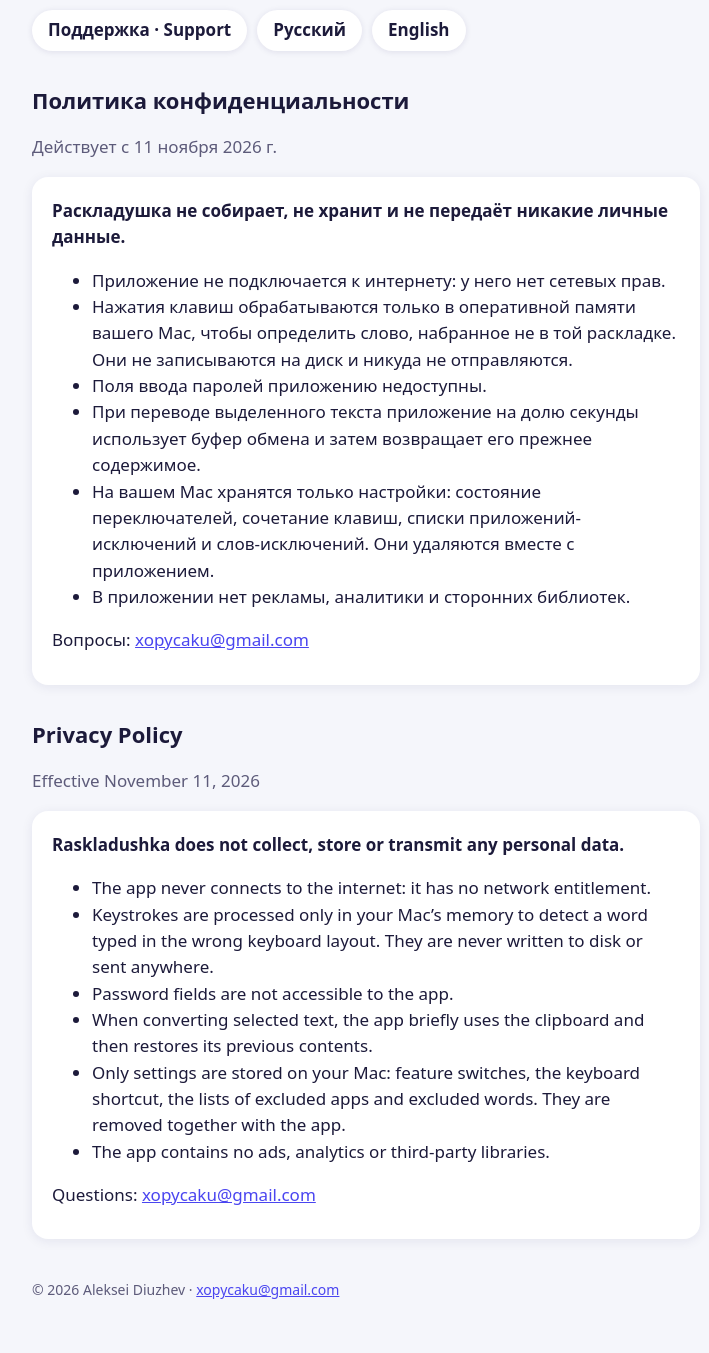
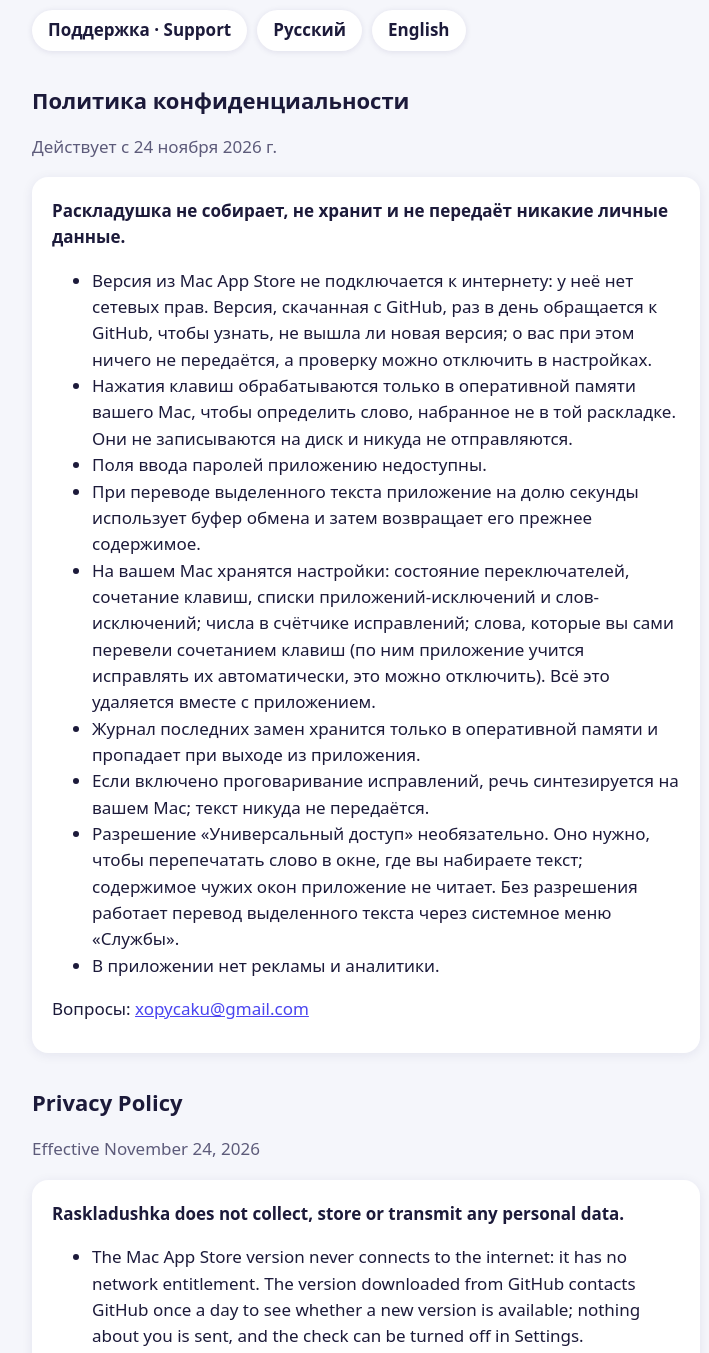
Before and after one commit to itbali/raskladushka-site, a plain HTML site: page privacy.html in a window 1280 px wide. Shown: the part 140-1493 px from the top of the page, without its empty margins (274-983 px from the left). Drawn offline with Linux system fonts and the light colour scheme.

Commit message:
Support and privacy pages for 1.3: optional permission, Services menu, accessibility
Co-Authored-By: Claude Fable 5.2 <noreply@anthropic.com>

```diff
--- a/privacy.html
+++ b/privacy.html
@@ -20,19 +20,29 @@
 
   <section id="ru">
     <h2>Политика конфиденциальности</h2>
-    <p class="muted">Действует с 11 ноября 2026 г.</p>
+    <p class="muted">Действует с 24 ноября 2026 г.</p>
     <div class="panel">
       <p><b>Раскладушка не собирает, не хранит и не передаёт никакие личные данные.</b></p>
       <ul>
-        <li>Приложение не подключается к интернету: у него нет сетевых прав.</li>
+        <li>Версия из Mac App Store не подключается к интернету: у неё нет сетевых прав. Версия, скачанная
+          с GitHub, раз в день обращается к GitHub, чтобы узнать, не вышла ли новая версия; о вас при этом
+          ничего не передаётся, а проверку можно отключить в настройках.</li>
         <li>Нажатия клавиш обрабатываются только в оперативной памяти вашего Mac, чтобы определить слово,
           набранное не в той раскладке. Они не записываются на диск и никуда не отправляются.</li>
         <li>Поля ввода паролей приложению недоступны.</li>
         <li>При переводе выделенного текста приложение на долю секунды использует буфер обмена и затем
           возвращает его прежнее содержимое.</li>
-        <li>На вашем Mac хранятся только настройки: состояние переключателей, сочетание клавиш, списки
-          приложений-исключений и слов-исключений. Они удаляются вместе с приложением.</li>
-        <li>В приложении нет рекламы, аналитики и сторонних библиотек.</li>
+        <li>На вашем Mac хранятся настройки: состояние переключателей, сочетание клавиш, списки
+          приложений-исключений и слов-исключений; числа в счётчике исправлений; слова, которые вы сами
+          перевели сочетанием клавиш (по ним приложение учится исправлять их автоматически, это можно
+          отключить). Всё это удаляется вместе с приложением.</li>
+        <li>Журнал последних замен хранится только в оперативной памяти и пропадает при выходе из приложения.</li>
+        <li>Если включено проговаривание исправлений, речь синтезируется на вашем Mac; текст никуда не
+          передаётся.</li>
+        <li>Разрешение «Универсальный доступ» необязательно. Оно нужно, чтобы перепечатать слово в окне, где
+          вы набираете текст; содержимое чужих окон приложение не читает. Без разрешения работает перевод
+          выделенного текста через системное меню «Службы».</li>
+        <li>В приложении нет рекламы и аналитики.</li>
       </ul>
       <p>Вопросы: <a href="mailto:xopycaku@gmail.com">xopycaku@gmail.com</a></p>
     </div>
@@ -40,19 +50,29 @@
 
   <section id="en">
     <h2>Privacy Policy</h2>
-    <p class="muted">Effective November 11, 2026</p>
+    <p class="muted">Effective November 24, 2026</p>
     <div class="panel">
       <p><b>Raskladushka does not collect, store or transmit any personal data.</b></p>
       <ul>
-        <li>The app never connects to the internet: it has no network entitlement.</li>
+        <li>The Mac App Store version never connects to the internet: it has no network entitlement. The
+          version downloaded from GitHub contacts GitHub once a day to see whether a new version is available;
+          nothing about you is sent, and the check can be turned off in Settings.</li>
         <li>Keystrokes are processed only in your Mac’s memory to detect a word typed in the wrong keyboard
           layout. They are never written to disk or sent anywhere.</li>
         <li>Password fields are not accessible to the app.</li>
         <li>When converting selected text, the app briefly uses the clipboard and then restores its previous
           contents.</li>
-        <li>Only settings are stored on your Mac: feature switches, the keyboard shortcut, the lists of excluded
-          apps and excluded words. They are removed together with the app.</li>
-        <li>The app contains no ads, analytics or third-party libraries.</li>
+        <li>Stored on your Mac: settings (feature switches, the keyboard shortcut, the lists of excluded apps
+          and excluded words); the numbers of the correction counter; words you converted yourself with the
+          shortcut (the app learns to correct them automatically; this can be turned off). All of it is removed
+          together with the app.</li>
+        <li>The log of recent corrections is kept only in memory and is gone when the app quits.</li>
+        <li>If spoken corrections are turned on, speech is synthesized on your Mac; the text is not sent
+          anywhere.</li>
+        <li>The Accessibility permission is optional. It is needed to retype a word in the window you are
+          typing in; the app does not read the contents of other apps’ windows. Without the permission you can
+          still convert selected text through the system Services menu.</li>
+        <li>The app contains no ads or analytics.</li>
       </ul>
       <p>Questions: <a href="mailto:xopycaku@gmail.com">xopycaku@gmail.com</a></p>
     </div>
```
Also changed, not shown: index.html (+16 -2 lines).
